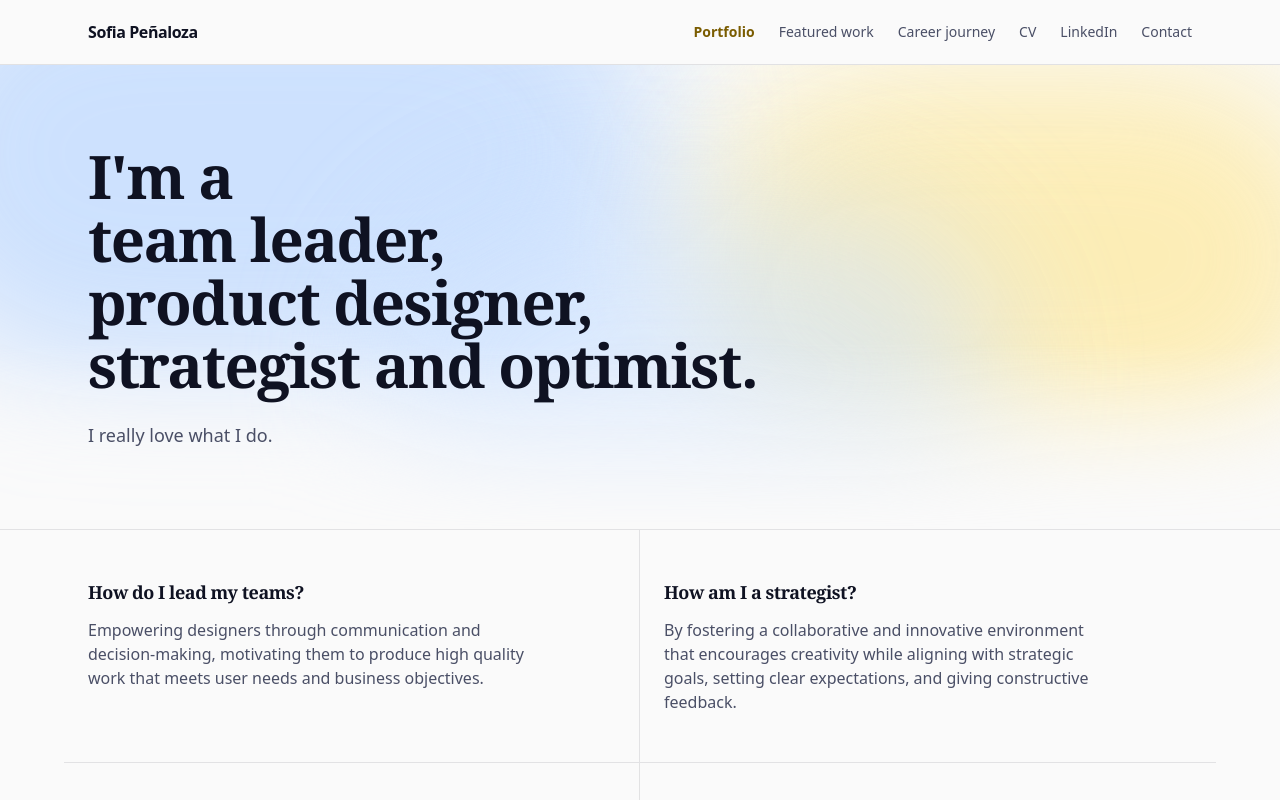
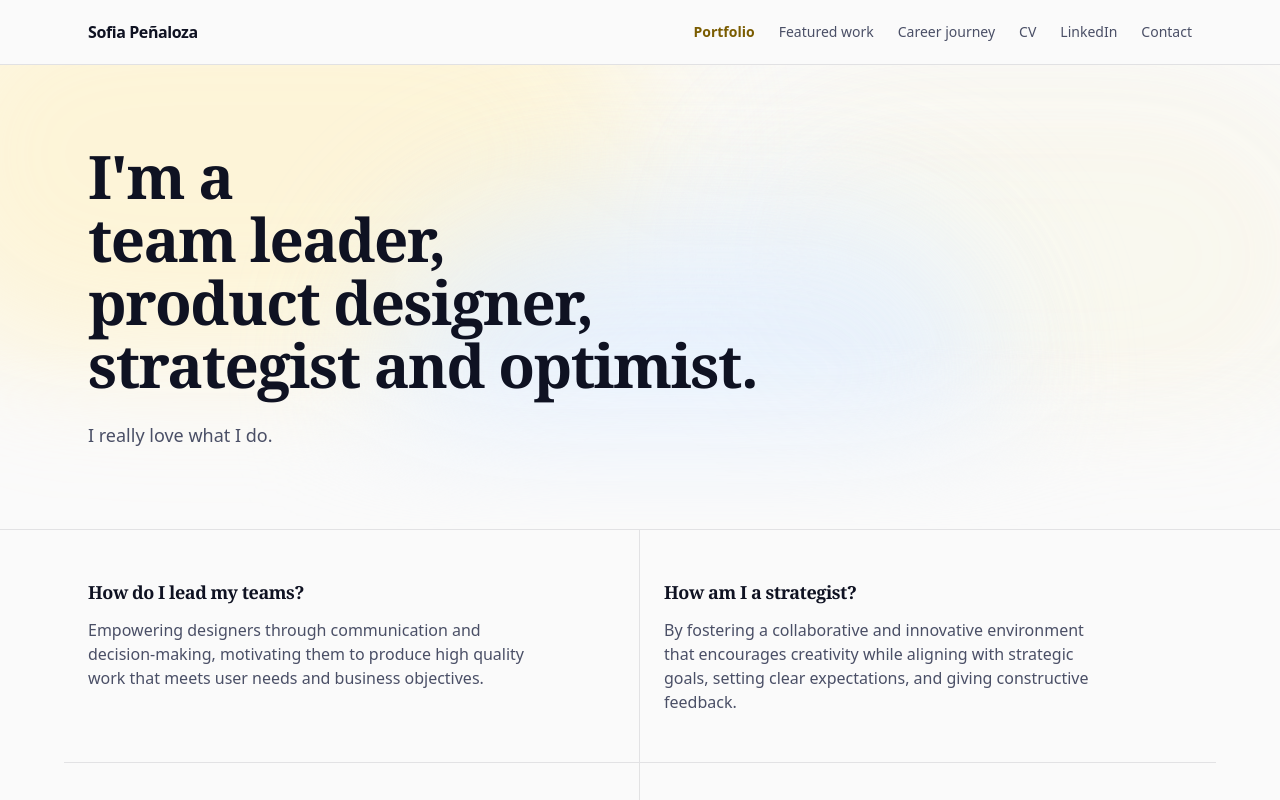
Before and after one commit to sofiapenaloza44-blip/Portfolio, a React (Vite) app: page /#/ in a window 1280 px wide. Shown: the top 800 px of the page. Built offline with nearby package versions, Linux system fonts and the light colour scheme.

Commit message:
Lighten hero gradient and slowly shift blobs between blue and yellow
Co-Authored-By: Claude Code <noreply@anthropic.com>
Claude-Session: https://claude.ai/code/session_01NrxV5oN4xH9xFX6xRU6STs

```diff
--- a/src/components/Hero.tsx
+++ b/src/components/Hero.tsx
@@ -1,6 +1,12 @@
 import { motion, useReducedMotion } from 'motion/react'
 
 const lines = ['team leader,', 'product designer,', 'strategist and optimist.']
+
+const blobs = [
+  { pos: '-left-[10%] -top-[30%] h-[85%] w-[55%]', base: '#cfe3ff', tint: '#fff0bf', drift: 18, tintDur: 14, delay: 0 },
+  { pos: '-right-[8%] top-[5%] h-[80%] w-[50%]', base: '#fff0bf', tint: '#cfe3ff', drift: 22, tintDur: 17, delay: -5 },
+  { pos: 'left-[30%] top-[35%] h-[70%] w-[45%]', base: '#e3efff', tint: '#fff5cf', drift: 26, tintDur: 20, delay: -9 },
+]
 
 function Watercolor() {
   return (
@@ -8,18 +14,22 @@ function Watercolor() {
       aria-hidden
       className="pointer-events-none absolute inset-0 -z-10 overflow-hidden [mask-image:linear-gradient(to_bottom,black_60%,transparent)]"
     >
-      <div
-        className="absolute -left-[10%] -top-[30%] h-[85%] w-[55%] rounded-full bg-[#b9d6ff] opacity-70 blur-3xl will-change-transform"
-        style={{ animation: 'watercolor-drift-a 18s ease-in-out infinite' }}
-      />
-      <div
-        className="absolute -right-[8%] top-[5%] h-[80%] w-[50%] rounded-full bg-[#fdeaa6] opacity-80 blur-3xl will-change-transform"
-        style={{ animation: 'watercolor-drift-b 22s ease-in-out infinite' }}
-      />
-      <div
-        className="absolute left-[30%] top-[35%] h-[70%] w-[45%] rounded-full bg-[#cfe3ff] opacity-60 blur-3xl will-change-transform"
-        style={{ animation: 'watercolor-drift-c 26s ease-in-out infinite' }}
-      />
+      {blobs.map((b, i) => (
+        <div
+          key={i}
+          className={`absolute ${b.pos} will-change-transform`}
+          style={{ animation: `watercolor-drift-${'abc'[i]} ${b.drift}s ease-in-out infinite` }}
+        >
+          <div
+            className="absolute inset-0 rounded-full opacity-80 blur-3xl will-change-[opacity]"
+            style={{ backgroundColor: b.base, animation: `watercolor-base ${b.tintDur}s ease-in-out ${b.delay}s infinite` }}
+          />
+          <div
+            className="absolute inset-0 rounded-full opacity-0 blur-3xl will-change-[opacity]"
+            style={{ backgroundColor: b.tint, animation: `watercolor-tint ${b.tintDur}s ease-in-out ${b.delay}s infinite` }}
+          />
+        </div>
+      ))}
     </div>
   )
 }
--- a/src/index.css
+++ b/src/index.css
@@ -79,3 +79,13 @@ body {
   0%, 100% { transform: translate3d(0, 0, 0) scale(1); }
   50% { transform: translate3d(6%, -12%, 0) scale(1.2); }
 }
+
+@keyframes watercolor-base {
+  0%, 22%, 78%, 100% { opacity: 0.8; }
+  42%, 58% { opacity: 0; }
+}
+
+@keyframes watercolor-tint {
+  0%, 32%, 68%, 100% { opacity: 0; }
+  50% { opacity: 0.8; }
+}
```
